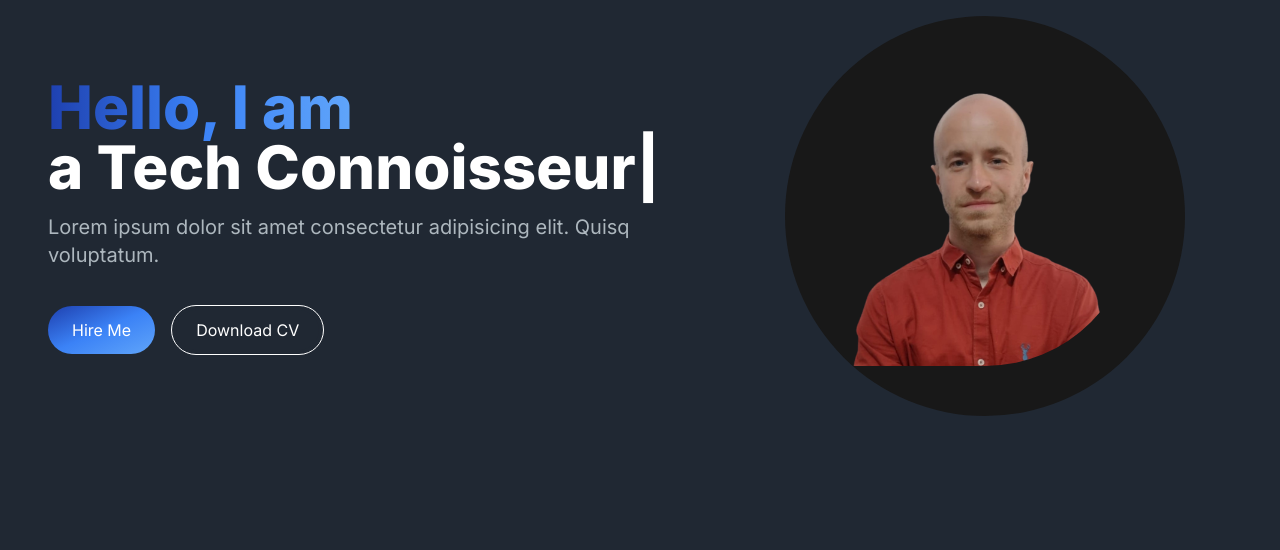
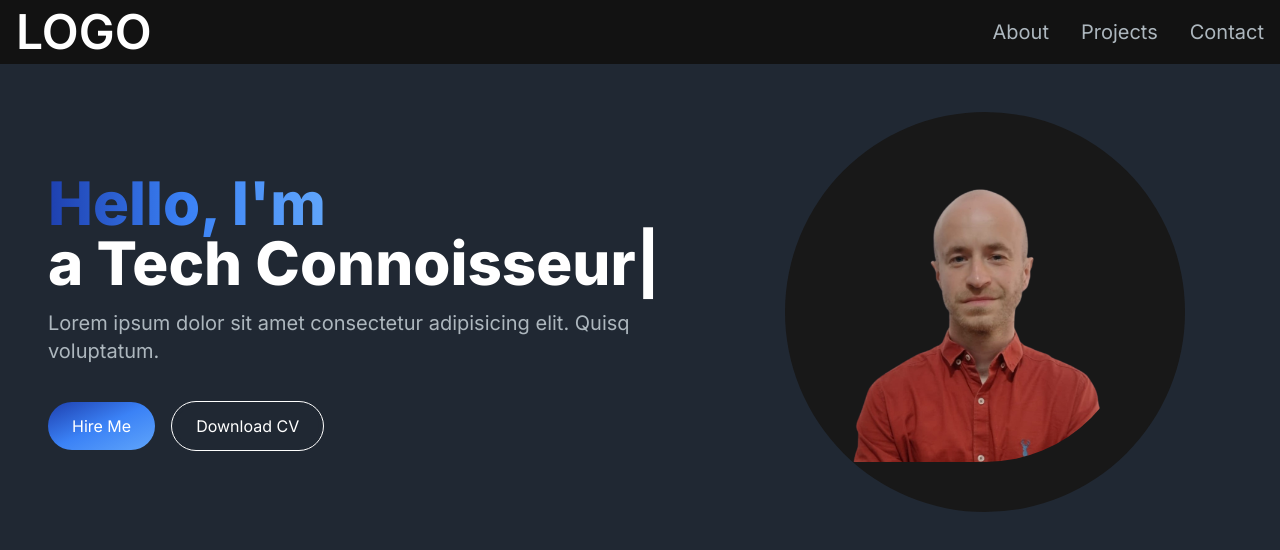
Before and after one commit to acz1992/portfolio, a Next.js app: page / in a window 1280 px wide. Shown: the top 550 px of the page. Built offline with nearby package versions, Linux system fonts and the light colour scheme.

Commit message:
Add Menu Overlay

```diff
--- a/package.json
+++ b/package.json
@@ -9,6 +9,7 @@
     "lint": "next lint"
   },
   "dependencies": {
+    "@heroicons/react": "^2.1.1",
     "autoprefixer": "10.4.18",
     "eslint": "8.57.0",
     "eslint-config-next": "14.1.2",
--- a/src/app/globals.css
+++ b/src/app/globals.css
@@ -2,7 +2,7 @@
 @tailwind components;
 @tailwind utilities;
 
-:root {
+/* :root {
 	--foreground-rgb: 0, 0, 0;
 	--background-start-rgb: 214, 219, 220;
 	--background-end-rgb: 255, 255, 255;
@@ -25,3 +25,4 @@ body {
 		)
 		rgb(var(--background-start-rgb));
 }
+ */
--- a/src/app/page.js
+++ b/src/app/page.js
@@ -1,11 +1,13 @@
 import Image from "next/image";
 import HeroSection from "../components/HeroSection";
+import Navbar from "../components/Navbar";
 
 export default function Home() {
 	return (
 		//Otehrwise bg-[#121212 ]
 		<main className="flex min-h-screen flex-col bg-[#202833] container ">
-			<div class="container mx-auto px-12 py-4">
+			<Navbar />
+			<div className="container mt-24 mx-auto px-12 py-4">
 				<HeroSection />
 			</div>
 		</main>
--- a/src/components/HeroSection.jsx
+++ b/src/components/HeroSection.jsx
@@ -11,9 +11,9 @@ const HeroSection = () => {
 				<div className="col-span-7 place-self-center text-center sm:text-left">
 					<h1 className="text-white mb-4 text-4xl sm:text-5xl lg:text-6xl font-extrabold">
 						<span className="text-transparent bg-clip-text bg-gradient-to-r from-blue-800 via-blue-500 to-blue-400">
-							Hello, I am{" "}
+							Hello, I&apos;m{" "}
 						</span>
-						<br />
+						<br></br>
 						<TypeAnimation
 							sequence={[
 								"Adam",
@@ -35,11 +35,11 @@ const HeroSection = () => {
 						Quisq voluptatum.
 					</p>
 					<div>
-						<button className="px-6 py-3 w-full sm:w-fit rounded-full mr-4 bg-gradient-to-br from-blue-800 via-blue-500 to-blue-400 hover:bg-slate-200 text-white">
+						<button className="inline-block px-6 py-3 w-full sm:w-fit rounded-full mr-4 bg-gradient-to-br from-blue-800 via-blue-500 to-blue-400 hover:bg-slate-200 text-white">
 							Hire Me
 						</button>
 						{/* below: bg-gradient-to-br from-blue-800 via-blue-500 to-blue-400 */}
-						<button className="px-1 py-1 w-full sm:w-fit rounded-full bg-transparent hover:bg-slate-800 text-white border border-white mt-3">
+						<button className="inline-block px-1 py-1 w-full sm:w-fit rounded-full bg-transparent hover:bg-slate-800 text-white border border-white mt-3">
 							<span className="block bg-[#202833] hover:bg-slate-800 rounded-full px-5 py-2">
 								Download CV
 							</span>
--- /dev/null
+++ b/src/components/MenuOverlay.jsx
@@ -0,0 +1,16 @@
+import React from "react";
+import NavLink from "./NavLink";
+
+const MenuOverlay = ({ links }) => {
+	return (
+		<ul className="flex flex-col py-4 items-center">
+			{links.map((link, index) => (
+				<li key={index}>
+					<NavLink href={link.path} title={link.title} />
+				</li>
+			))}
+		</ul>
+	);
+};
+
+export default MenuOverlay;
--- /dev/null
+++ b/src/components/NavLink.jsx
@@ -0,0 +1,14 @@
+import Link from "next/link";
+
+const NavLink = ({ href, title }) => {
+	return (
+		<Link
+			href={href}
+			className="block py-2 pl-3 pr-4 text-[#ADB7BE] sm:text-xl rounded md:p-0 hover:text-white"
+		>
+			{title}
+		</Link>
+	);
+};
+
+export default NavLink;
--- /dev/null
+++ b/src/components/Navbar.jsx
@@ -0,0 +1,67 @@
+"use client";
+import React, { useState } from "react";
+import Link from "next/link";
+import NavLink from "./NavLink";
+import { Bars3Icon, XMarkIcon } from "@heroicons/react/24/solid";
+import MenuOverlay from "./MenuOverlay";
+
+const navLinks = [
+	{
+		title: "About",
+		path: "#about",
+	},
+	{
+		title: "Projects",
+		path: "#projects",
+	},
+	{
+		title: "Contact",
+		path: "#contact",
+	},
+];
+
+const Navbar = () => {
+	const [navbarOpen, setNavbarOpen] = useState(false);
+
+	return (
+		<nav className="fixed top-0 left-0 right-0 z-10 bg-[#121212] bg-opacity-100">
+			<div className="flex flex-wrap items-center justify-between mx-auto px-4 py-2">
+				<Link
+					href={"/"}
+					className="text-2xl md:text-5xl text-white font-semibold"
+				>
+					LOGO
+				</Link>
+				<div className="mobile-menu md:block md:hidden">
+					{!navbarOpen ? (
+						<button
+							onClick={() => setNavbarOpen(true)}
+							className="flex items-center px-3 py-2 border rounded border-slate-200 text-slate-200 hover:text-white hover:border-white"
+						>
+							<Bars3Icon className="h-5 w-5" />
+						</button>
+					) : (
+						<button
+							onClick={() => setNavbarOpen(false)}
+							className="flex items-center px-3 py-2 border rounded border-slate-200 text-slate-200 hover:text-white hover:border-white"
+						>
+							<XMarkIcon className="h-5 w-5" />
+						</button>
+					)}
+				</div>
+				<div className="menu hidden md:block md:w-auto" id="navbar">
+					<ul className="flex p-4 md:p-0 md:flex-row md:space-x-8 mt-0">
+						{navLinks.map((link, index) => (
+							<li key={index}>
+								<NavLink href={link.path} title={link.title} />
+							</li>
+						))}
+					</ul>
+				</div>
+			</div>
+			{navbarOpen ? <MenuOverlay links={navLinks} /> : null}
+		</nav>
+	);
+};
+
+export default Navbar;
```
Also changed, not shown: 2 other files (tests, documents, lock files or other folders). Lines whose indentation alone changed are shown as unchanged.
